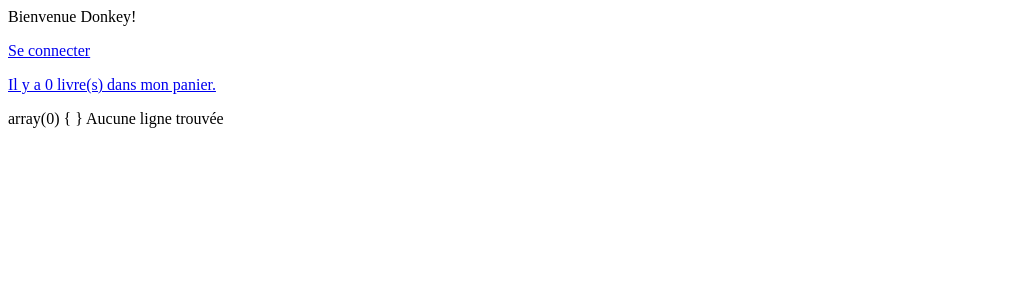
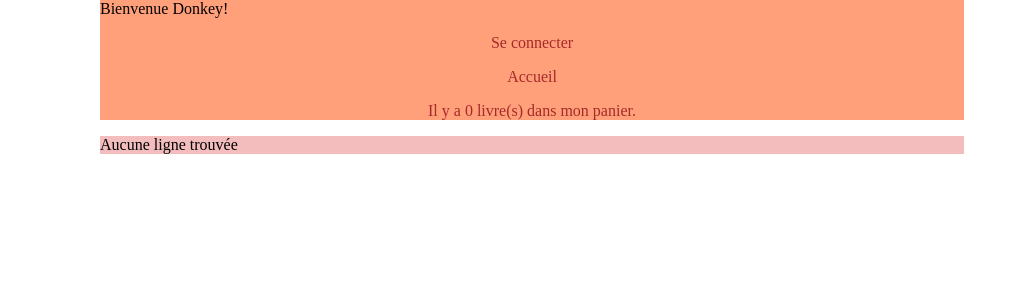
Before and after one commit to HidriSana/books_project, a PHP site: page /edit.php?identifiant=1 in a window 1280 px wide. Shown: the top 300 px of the page, without its empty margins (0-1019 px from the left). Run offline with PHP 8.4, Linux system fonts and the light colour scheme; data comes from the database, SQL or seed files in the repository; data that the repository does not hold is empty.

Commit message:
added some css

```diff
--- a/delete.php
+++ b/delete.php
@@ -11,8 +11,10 @@ include('header.php');
 //Deleting a book
 $bookID = $_GET['identifiant'];
 //deleting book in the relationship table before book table, otherwise, it's not deleting the book due to constraint
-$mysqli->query("DELETE FROM book_category WHERE book_id = $bookID");
+$deletingBookFromRelationTable = $mysqli->query("DELETE FROM book_category WHERE book_id = $bookID");
+//Deleting book from book table
+$bookDeletion = $mysqli->query("DELETE FROM book WHERE id = " . $_GET['identifiant']);
 
-$bookDeletion = $mysqli->query("DELETE FROM book WHERE id = " . $_GET['identifiant']);
 header('Location: /index.php');
+echo '<p>Le livre a bien été supprimé</p>';
 die;
--- a/edit.php
+++ b/edit.php
@@ -37,7 +37,6 @@ if (!empty($_POST)) {
         echo 'Échec de la mise à jour';
     }
 }
-var_dump($_POST);
 $queryBooksDetails = 'SELECT b.id, b.title, a.firstname, a.lastname, c.name AS `category`
 FROM book b
 LEFT JOIN author a ON b.author_id = a.id
--- a/footer.php
+++ b/footer.php
@@ -1,3 +1,4 @@
+</main>
 </body>
 
 </html>
--- a/header.php
+++ b/header.php
@@ -11,7 +11,11 @@
         <a href="login.php" title="Me connecter">
             <p><?php echo 'Se connecter'; ?></p>
         </a>
+        <a href="index.php" title="Accueil">
+            <p>Accueil</p>
+        </a>
         <a href="cart.php" title="Voir mon panier">
             <p><?php echo 'Il y a' . ' ' . $cart . ' ' . 'livre(s) dans mon panier.'; ?></p>
         </a>
     </header>
+    <main>
--- a/style.css
+++ b/style.css
@@ -1,7 +1,43 @@
+body {
+    margin: auto;
+    max-width: 1080px;
+}
+
+header {
+    background-color: lightsalmon;
+    width: 80%;
+}
+
+main {
+    background-color: rgb(243, 189, 189);
+    width: 80%;
+}
+
+a {
+    text-decoration: none;
+    text-align: center;
+    color: brown;
+}
+
+form {
+    width: 100%;
+}
+
+form div {
+    display: flex;
+    width: 80%;
+    justify-content: space-between;
+}
+
+form div input {
+    width: 70%;
+}
+
 table {
     border-collapse: collapse;
-    width: 50%;
     border: 1px solid black;
+    margin: auto;
+    width: 100%;
 }
 
 th,
@@ -13,3 +49,27 @@ td {
     display: flex;
     flex-direction: column;
 }
+
+.deletion {
+    border: 2px solid black;
+    z-index: 1000;
+    margin: auto;
+    width: 50vw;
+    height: 50vh;
+    position: fixed;
+    top: 50%;
+    left: 50%;
+    transform: translate(-50%, -50%);
+    animation: fadeOut 2s ease-in-out 2s forwards;
+}
+
+@keyframes fadeOut {
+    0% {
+        opacity: 1;
+    }
+
+    100% {
+        opacity: 0;
+        display: none;
+    }
+}
```
